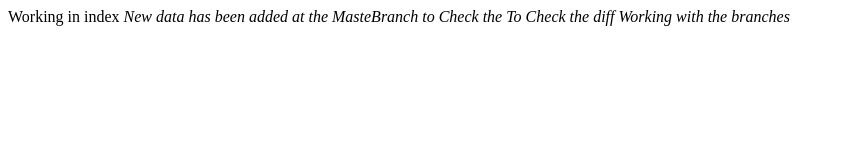
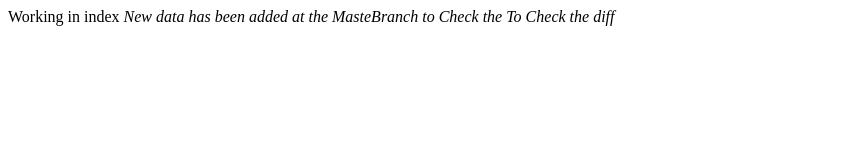
Before and after one commit to diwakark89/excercise, a plain HTML site: page index.html in a window 1280 px wide. Shown: the whole page, without its empty margins (0-844 px from the left). Drawn offline with Linux system fonts and the light colour scheme.

Commit message:
At master branch changes

```diff
--- a/index.html
+++ b/index.html
@@ -8,6 +8,5 @@
 	<em>
 		New data has been added at the MasteBranch to Check the
 		To Check the diff
-		Working with the branches
 	</em>
 </html>
```
